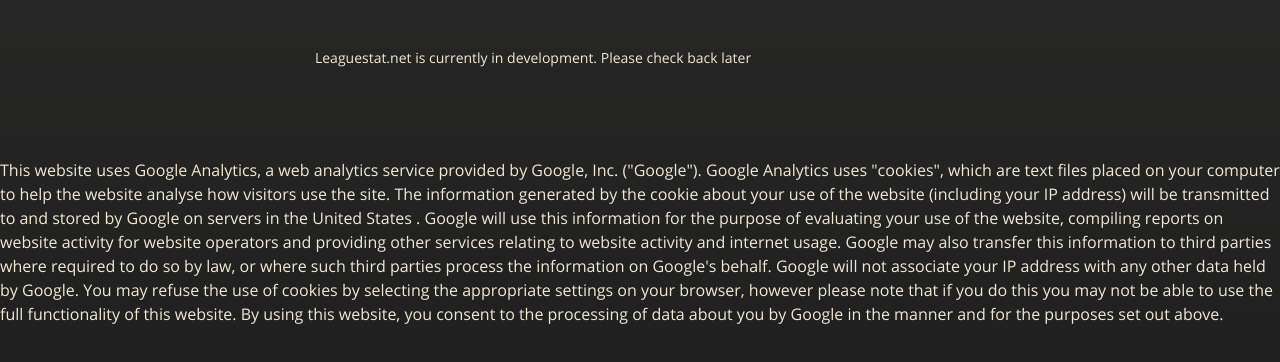
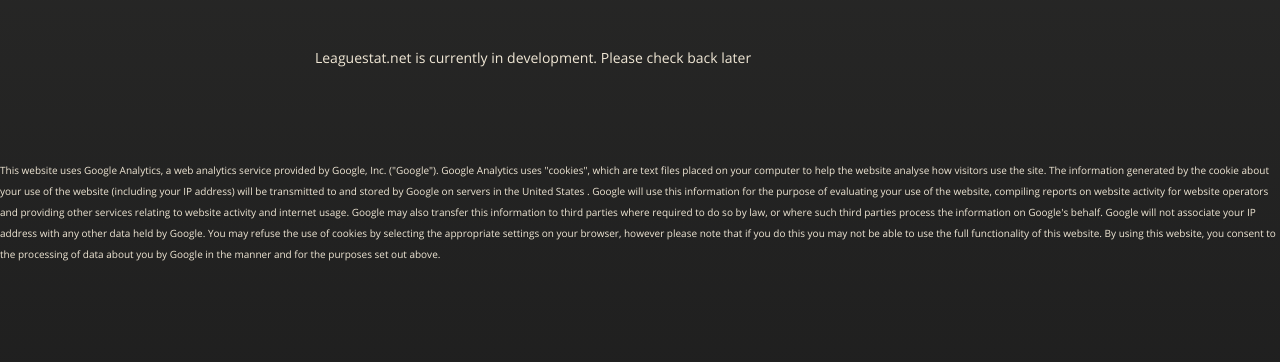
Before and after one commit to leaguestats/leaguestats.github.io, a plain HTML site: page index.html in a window 1280 px wide. Shown: the part 224-586 px from the top of the page. Drawn offline with nearby package versions, Linux system fonts and the light colour scheme.

Commit message:
Update index.html

```diff
--- a/index.html
+++ b/index.html
@@ -52,6 +52,6 @@
   </body>
 
   <footer>
-    <p><font size="3">This website uses Google Analytics, a web analytics service provided by Google, Inc. ("Google"). Google Analytics uses "cookies", which are text files placed on your computer to help the website analyse how visitors use the site. The information generated by the cookie about your use of the website (including your IP address) will be transmitted to and stored by Google on servers in the United States . Google will use this information for the purpose of evaluating your use of the website, compiling reports on website activity for website operators and providing other services relating to website activity and internet usage. Google may also transfer this information to third parties where required to do so by law, or where such third parties process the information on Google's behalf. Google will not associate your IP address with any other data held by Google. You may refuse the use of cookies by selecting the appropriate settings on your browser, however please note that if you do this you may not be able to use the full functionality of this website. By using this website, you consent to the processing of data about you by Google in the manner and for the purposes set out above.</font></p>
+    <p><font size="1">This website uses Google Analytics, a web analytics service provided by Google, Inc. ("Google"). Google Analytics uses "cookies", which are text files placed on your computer to help the website analyse how visitors use the site. The information generated by the cookie about your use of the website (including your IP address) will be transmitted to and stored by Google on servers in the United States . Google will use this information for the purpose of evaluating your use of the website, compiling reports on website activity for website operators and providing other services relating to website activity and internet usage. Google may also transfer this information to third parties where required to do so by law, or where such third parties process the information on Google's behalf. Google will not associate your IP address with any other data held by Google. You may refuse the use of cookies by selecting the appropriate settings on your browser, however please note that if you do this you may not be able to use the full functionality of this website. By using this website, you consent to the processing of data about you by Google in the manner and for the purposes set out above.</font></p>
   </footer>
 </html>
```
